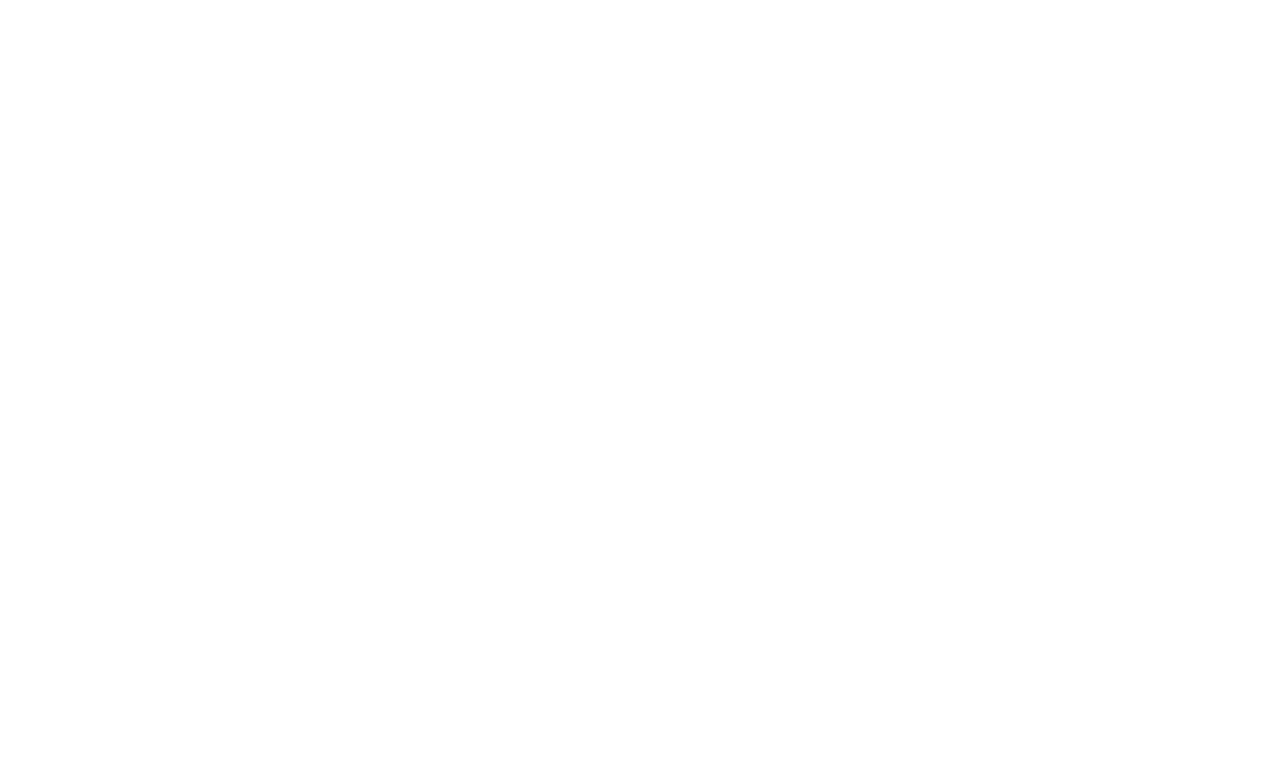
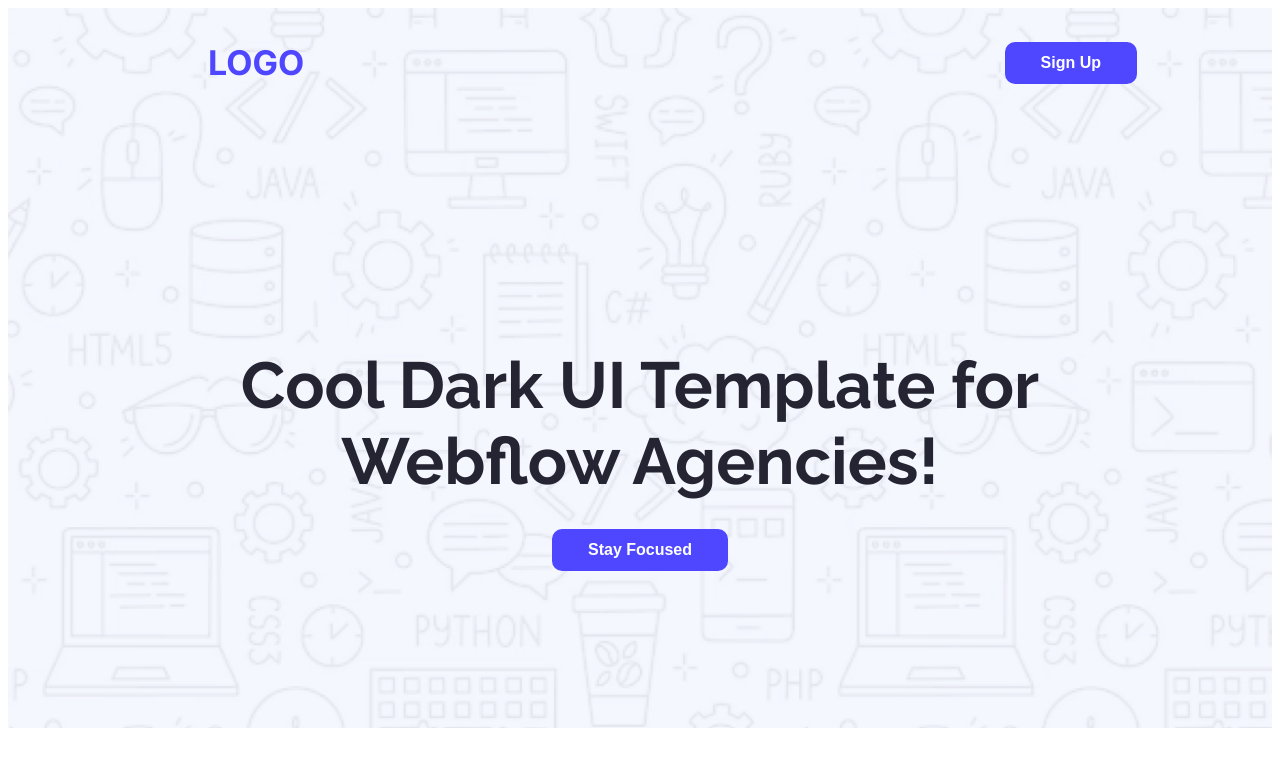
Before and after one commit to ziaullhaque/landing-launchpad-assignment, a plain HTML site: page index.html in a window 1280 px wide. Drawn offline with Linux system fonts and the light colour scheme.

Commit message:
added header section

```diff
--- a/index.html
+++ b/index.html
@@ -3,10 +3,33 @@
   <head>
     <meta charset="UTF-8" />
     <meta name="viewport" content="width=device-width, initial-scale=1.0" />
-    <title>Document</title>
+    <title>Landing</title>
+    <link rel="preconnect" href="https://fonts.googleapis.com" />
+    <link rel="preconnect" href="https://fonts.gstatic.com" crossorigin />
+    <link
+      href="https://fonts.googleapis.com/css2?family=Inter:ital,opsz,wght@0,14..32,100..900;1,14..32,100..900&family=Raleway:ital,wght@0,100..900;1,100..900&display=swap"
+      rel="stylesheet"
+    />
+    <link rel="stylesheet" href="styles/style.css" />
   </head>
   <body>
-    <header></header>
+    <!-- header section start -->
+    <header>
+      <nav class="nav-section">
+        <p class="logo">LOGO</p>
+        <p class="sing-up"><button class="btn-primary">Sign Up</button></p>
+      </nav>
+      <section>
+        <div class="section-text">
+          Cool Dark UI Template for <br />
+          Webflow Agencies!
+        </div>
+        <div class="focused-text">
+          <button class="btn-primary">Stay Focused</button>
+        </div>
+      </section>
+    </header>
+    <!-- header section end-->
     <main></main>
     <footer></footer>
   </body>
--- a/styles/style.css
+++ b/styles/style.css
@@ -0,0 +1,69 @@
+/* // <weight>: Use a value from 100 to 900
+// <uniquifier>: Use a unique and descriptive class name
+
+.inter-<uniquifier> {
+  font-family: "Inter", sans-serif;
+  font-optical-sizing: auto;
+  font-weight: <weight>;
+  font-style: normal;
+} */
+/* // <weight>: Use a value from 100 to 900
+// <uniquifier>: Use a unique and descriptive class name
+
+.raleway-<uniquifier> {
+  font-family: "Raleway", sans-serif;
+  font-optical-sizing: auto;
+  font-weight: <weight>;
+  font-style: normal;
+}
+ */
+
+.btn-primary {
+  padding: 12px 36px;
+  border-radius: 10px;
+  border: none;
+  font-weight: bold;
+  font-size: 16px;
+  background-color: #4e47ff;
+  color: #ffffff;
+}
+/*  header section start */
+.nav-section {
+  display: flex;
+  justify-content: space-between;
+  margin: 0px 35px 0 200px;
+  align-items: center;
+}
+.logo {
+  font-size: 34px;
+  font-weight: bold;
+  font-family: "Inter", sans-serif;
+  color: #4e47ff;
+}
+.sing-up {
+  font-family: "Raleway", sans-serif;
+  padding-right: 100px;
+}
+header {
+  background-image: url(../Assets/Hero-bg.png);
+  /* background-repeat: no-repeat; */
+  background-position: center;
+  background-size: cover;
+  height: 90vh;
+  width: 100%;
+}
+
+.section-text {
+  font-weight: bold;
+  font-size: 65px;
+  color: #252432;
+  text-align: center;
+  padding-top: 230px;
+  padding-bottom: 30px;
+  font-family: "Raleway", sans-serif;
+}
+.focused-text {
+  font-family: "Raleway", sans-serif;
+  text-align: center;
+}
+/*  header section end */
```
